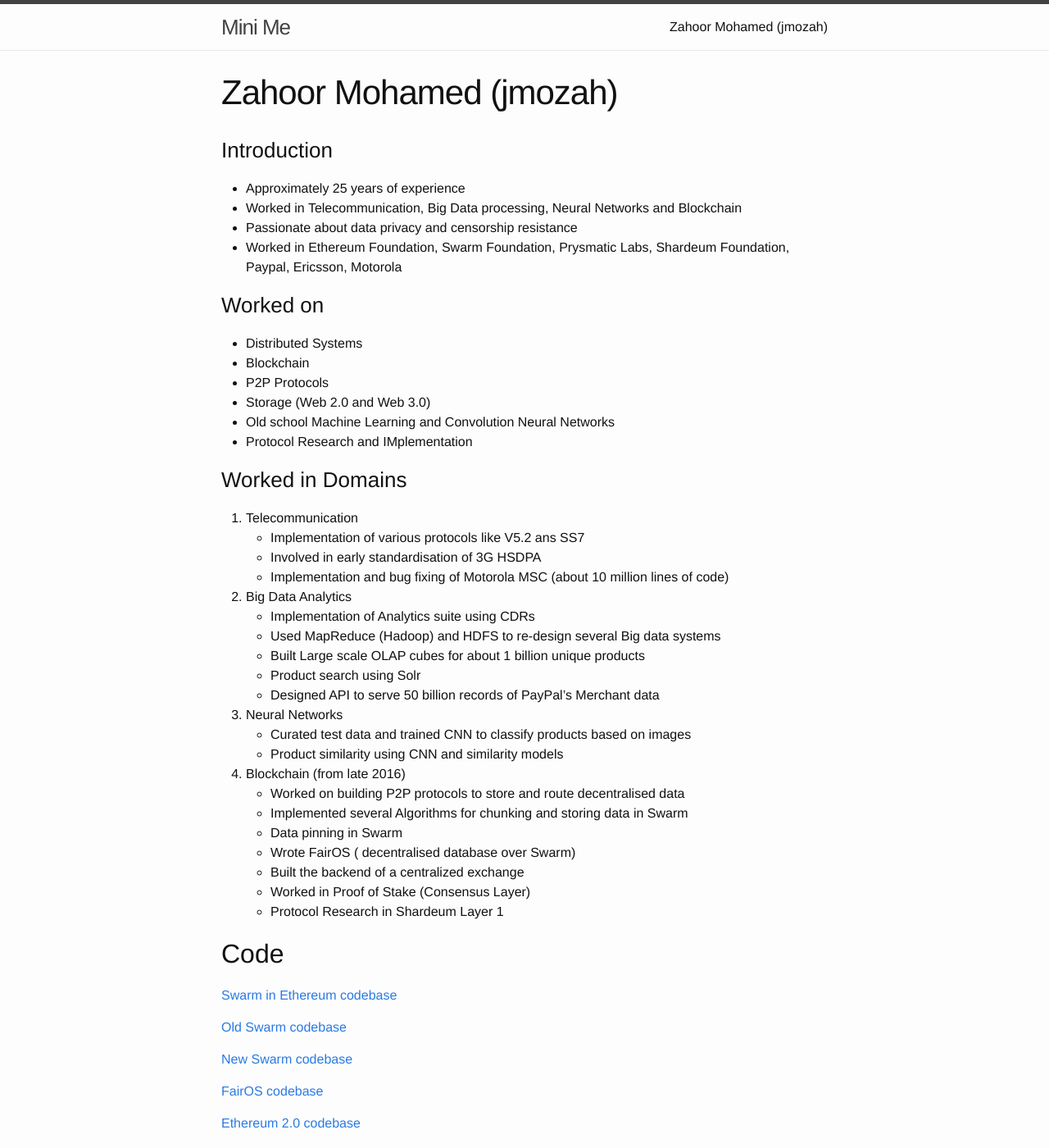
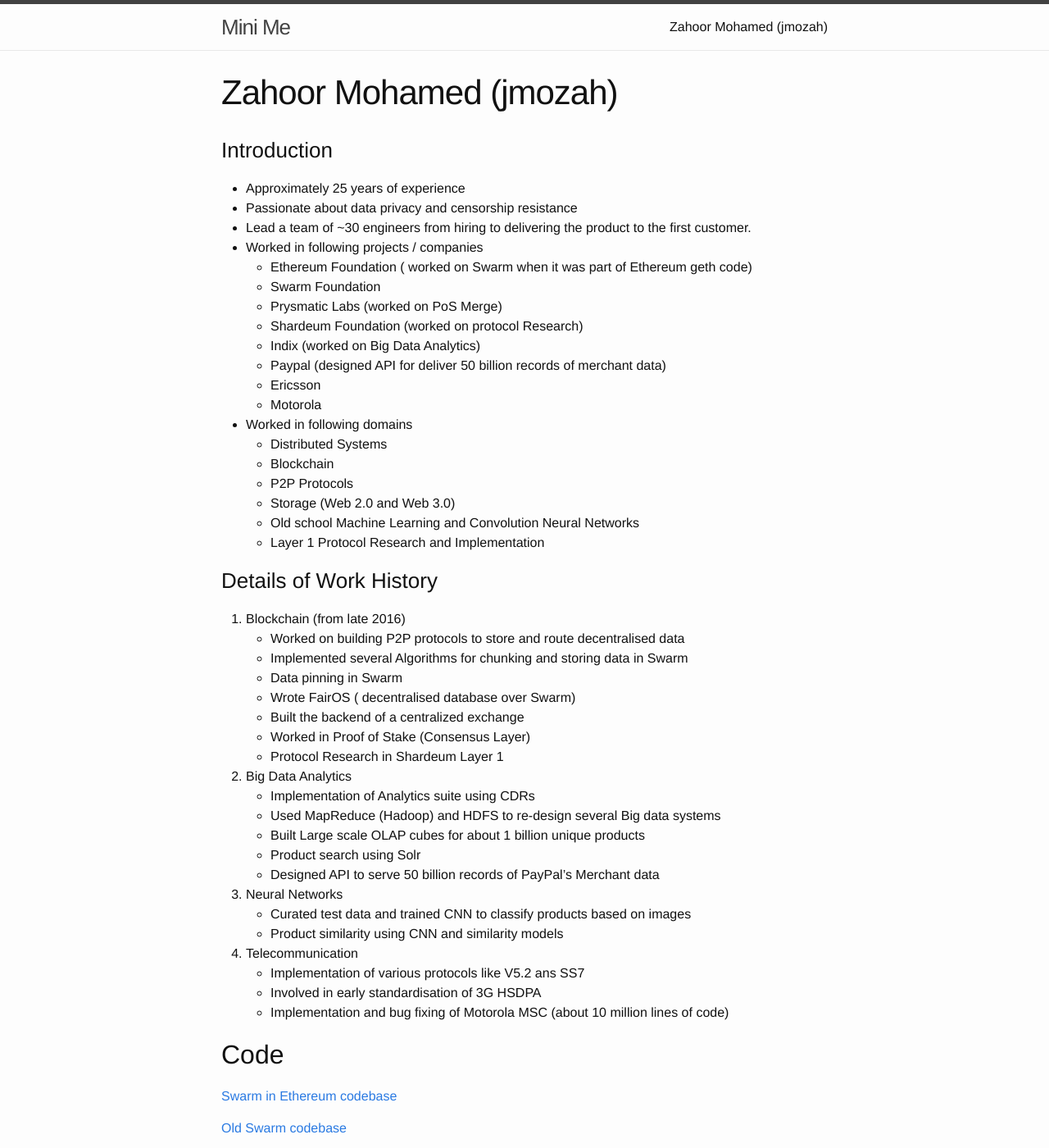
Before and after one commit to jmozah/jmozah.github.io, a Jekyll site: the page built from about.md, in a window 1280 px wide and 1400 px high. Shown: the whole window at 82% size. Built offline with Jekyll 4.4.1, drawn with Linux system fonts in a browser that asks for light colours; some of the changed text lies outside the part shown.

Commit message:
Update about.md

```diff
--- a/about.md
+++ b/about.md
@@ -7,28 +7,37 @@ permalink: /links/
 ### Introduction
 
 - Approximately 25 years of experience
-- Worked in Telecommunication, Big Data processing, Neural Networks and Blockchain
 - Passionate about data privacy and censorship resistance
-- Worked in Ethereum Foundation, Swarm Foundation, Prysmatic Labs, Shardeum Foundation, Paypal, Ericsson, Motorola
-
-### Worked on
-
-- Distributed Systems
-- Blockchain
-- P2P Protocols
-- Storage (Web 2.0 and Web 3.0)
-- Old school Machine Learning and Convolution Neural Networks
-- Protocol Research and IMplementation
+- Lead a team of ~30 engineers from hiring to delivering the product to the first customer.
+- Worked in following projects / companies
+  - Ethereum Foundation ( worked on Swarm when it was part of Ethereum geth code)
+  - Swarm Foundation
+  - Prysmatic Labs (worked on PoS Merge)
+  - Shardeum Foundation (worked on protocol Research)
+  - Indix (worked on Big Data Analytics)
+  - Paypal (designed API for deliver 50 billion records of merchant data)
+  - Ericsson
+  - Motorola
+- Worked in following domains
+  - Distributed Systems
+  - Blockchain
+  - P2P Protocols
+  - Storage (Web 2.0 and Web 3.0)
+  - Old school Machine Learning and Convolution Neural Networks
+  - Layer 1 Protocol Research and Implementation
 
 
 
-### Worked in Domains
+### Details of Work History
 
-1. Telecommunication
-   - Implementation of various protocols like V5.2 ans SS7
-   - Involved in early standardisation of 3G HSDPA
-   - Implementation and bug fixing of Motorola MSC (about 10 million lines of code)
-
+1. Blockchain (from late 2016)
+    - Worked on building P2P protocols to store and route decentralised data
+    - Implemented several Algorithms for chunking and storing data in Swarm
+    - Data pinning in Swarm
+    - Wrote FairOS ( decentralised database over Swarm)
+    - Built the backend of a centralized exchange
+    - Worked in Proof of Stake (Consensus Layer)
+    - Protocol Research in Shardeum Layer 1
 
 2. Big Data Analytics
     - Implementation of Analytics suite using CDRs
@@ -41,14 +50,14 @@ permalink: /links/
     - Curated test data and trained CNN to classify products based on images
     - Product similarity using CNN and similarity models
 
-4. Blockchain (from late 2016)
-    - Worked on building P2P protocols to store and route decentralised data
-    - Implemented several Algorithms for chunking and storing data in Swarm
-    - Data pinning in Swarm
-    - Wrote FairOS ( decentralised database over Swarm)
-    - Built the backend of a centralized exchange
-    - Worked in Proof of Stake (Consensus Layer)
-    - Protocol Research in Shardeum Layer 1
+4. Telecommunication
+   - Implementation of various protocols like V5.2 ans SS7
+   - Involved in early standardisation of 3G HSDPA
+   - Implementation and bug fixing of Motorola MSC (about 10 million lines of code)
+
+
+
+
 
 
 ## Code
@@ -70,23 +79,23 @@ permalink: /links/
 
 [Eth 2.0 talk](https://www.youtube.com/watch?v=x8C9Zcb4K3I)
 
-[Ethereum Swarm talk in Singapore] (https://www.youtube.com/watch?v=-9EdPwlgjbo)
+[Ethereum Swarm talk in Singapore](https://www.youtube.com/watch?v=-9EdPwlgjbo)
 
-[Ethereum Swarm Beta Event Talk] (https://youtu.be/_VZGv0kMbpA?t=4590)
+[Ethereum Swarm Beta Event Talk](https://youtu.be/_VZGv0kMbpA?t=4590)
 
 [Swarm Orange Summit - 2017 workshop](https://www.youtube.com/watch?v=qeDluBouVfE&list=PL6fQnFAjtuY8MowrAYMA5PFVDqzJv4yEV&index=14)
 
-[Swarm Live Release online Event] (https://youtu.be/Mdymc1p82qA?t=8886)
+[Swarm Live Release online Event](https://youtu.be/Mdymc1p82qA?t=8886)
 
-[You can see my entire team here] (https://youtu.be/Iyvox1DhEO0?t=103)
+[You can see my entire team here](https://youtu.be/Iyvox1DhEO0?t=103)
 
-[Guest Lecture in Cohort 1] (https://drive.google.com/file/d/1ZfzWqZoJ8R4rofP6kbQ0kPOxoyi1-2Zs/view?usp=sharing)
+[Guest Lecture in Cohort 1](https://drive.google.com/file/d/1ZfzWqZoJ8R4rofP6kbQ0kPOxoyi1-2Zs/view?usp=sharing)
 
-[FairOS Demo recording in Swarm 1.0 Live Event] (https://youtu.be/fY87ugewNno?t=70)
+[FairOS Demo recording in Swarm 1.0 Live Event](https://youtu.be/fY87ugewNno?t=70)
 
-[Pinning in Swarm] (https://www.youtube.com/watch?v=0JxGfhjmGhY&list=PL6fQnFAjtuY-Yl5uRcc5ToHVKKB7u9Rbg)
+[Pinning in Swarm](https://www.youtube.com/watch?v=0JxGfhjmGhY&list=PL6fQnFAjtuY-Yl5uRcc5ToHVKKB7u9Rbg)
 
-[Guest Lecture in Cohort 2]( https://drive.google.com/file/d/1KSlhb1KZ9OK8M65y9VojvGVy4InMPdnE/view)
+[Guest Lecture in Cohort 2](https://drive.google.com/file/d/1KSlhb1KZ9OK8M65y9VojvGVy4InMPdnE/view)
 
 [Guest lecture in Mastermind Series](https://archimydes.dev/fourthact/events/web3-an-intro-to-fundamentals-concepts-and-trends)
 
```
